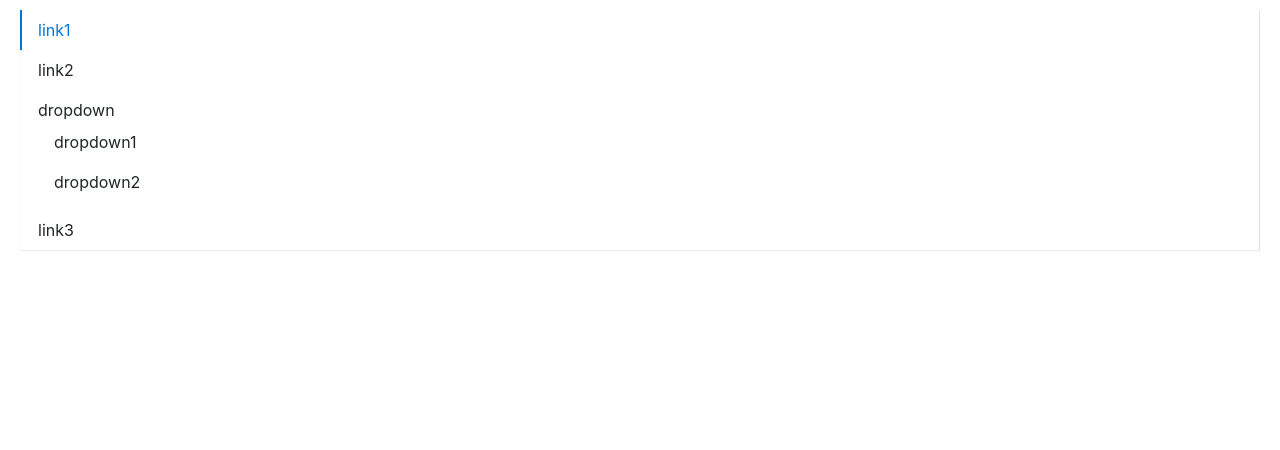
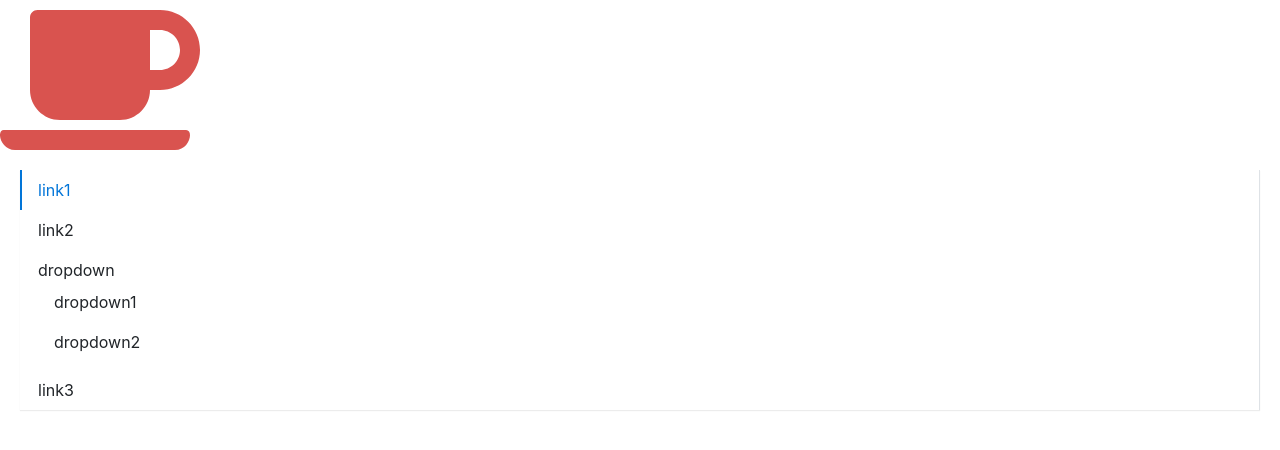
Before and after one commit to CaresWe/suedesigin, a React (Create React App) app: page / in a window 1280 px wide. Shown: the top 450 px of the page. Built offline with nearby package versions, Linux system fonts and the light colour scheme.

Commit message:
icon组件

```diff
--- a/package.json
+++ b/package.json
@@ -3,6 +3,9 @@
   "version": "0.1.0",
   "private": true,
   "dependencies": {
+    "@fortawesome/fontawesome-svg-core": "^1.2.28",
+    "@fortawesome/free-solid-svg-icons": "^5.13.0",
+    "@fortawesome/react-fontawesome": "^0.1.9",
     "@testing-library/jest-dom": "^4.2.4",
     "@testing-library/react": "^9.3.2",
     "@testing-library/user-event": "^7.1.2",
--- a/src/App.tsx
+++ b/src/App.tsx
@@ -1,9 +1,14 @@
 import React from 'react';
+import { library } from '@fortawesome/fontawesome-svg-core'
+import { fas } from '@fortawesome/free-solid-svg-icons'
 import Button, { ButtonType, ButtonSize } from './components/Button'
 import Alert, { AlertType } from './components/Alert';
 import Menu from './components/Menu'
 import MenuItem from './components/Menu/menuItem';
 import SubMenu from './components/Menu/subMenu'
+import Icon from './components/Icon'
+
+library.add(fas)
 
 function App() {
 
@@ -11,6 +16,7 @@
   return (
     <div className="App">
       <header className="App-header">
+        <Icon icon="coffee" theme="danger" size="10x" />
         <Menu onSelect={(index) => { alert(index) }} mode="vertical" defaultOpenSubMenus={['2']}>
           <MenuItem>link1</MenuItem>
           <MenuItem>link2</MenuItem>
--- /dev/null
+++ b/src/components/Icon/_style.scss
@@ -0,0 +1,5 @@
+@each $key,$val in $theme-colors {
+    .icon-#{$key} {
+        color: $val;
+    }
+}
--- /dev/null
+++ b/src/components/Icon/index.tsx
@@ -0,0 +1,27 @@
+import React from 'react'
+import classNames from 'classnames'
+import { FontAwesomeIcon, FontAwesomeIconProps } from '@fortawesome/react-fontawesome'
+
+export type ThemeProps = 'primary' | 'secondary' | 'success' | 'info' | 'warning' | 'danger' | 'light' | 'dark'
+
+export interface IconProps extends FontAwesomeIconProps {
+    theme?: ThemeProps
+}
+
+const Icon: React.FC<IconProps> = (props) => {
+    const {
+        className,
+        theme,
+        ...restProps
+    } = props
+
+    const classes =  classNames('icon', className, {
+        [`icon-${theme}`]: theme
+    })
+
+    return (
+        <FontAwesomeIcon className={classes} {...restProps}/>
+    )
+}
+
+export default Icon
--- a/src/styles/index.scss
+++ b/src/styles/index.scss
@@ -11,4 +11,7 @@
 @import "../components/Alert/style";
 
 // Menu component
-@import "../components//Menu/style";
+@import "../components/Menu/style";
+
+// Icon component
+@import "../components/Icon/style"
```
Also changed, not shown: 1 other file (tests, documents, lock files or other folders).
